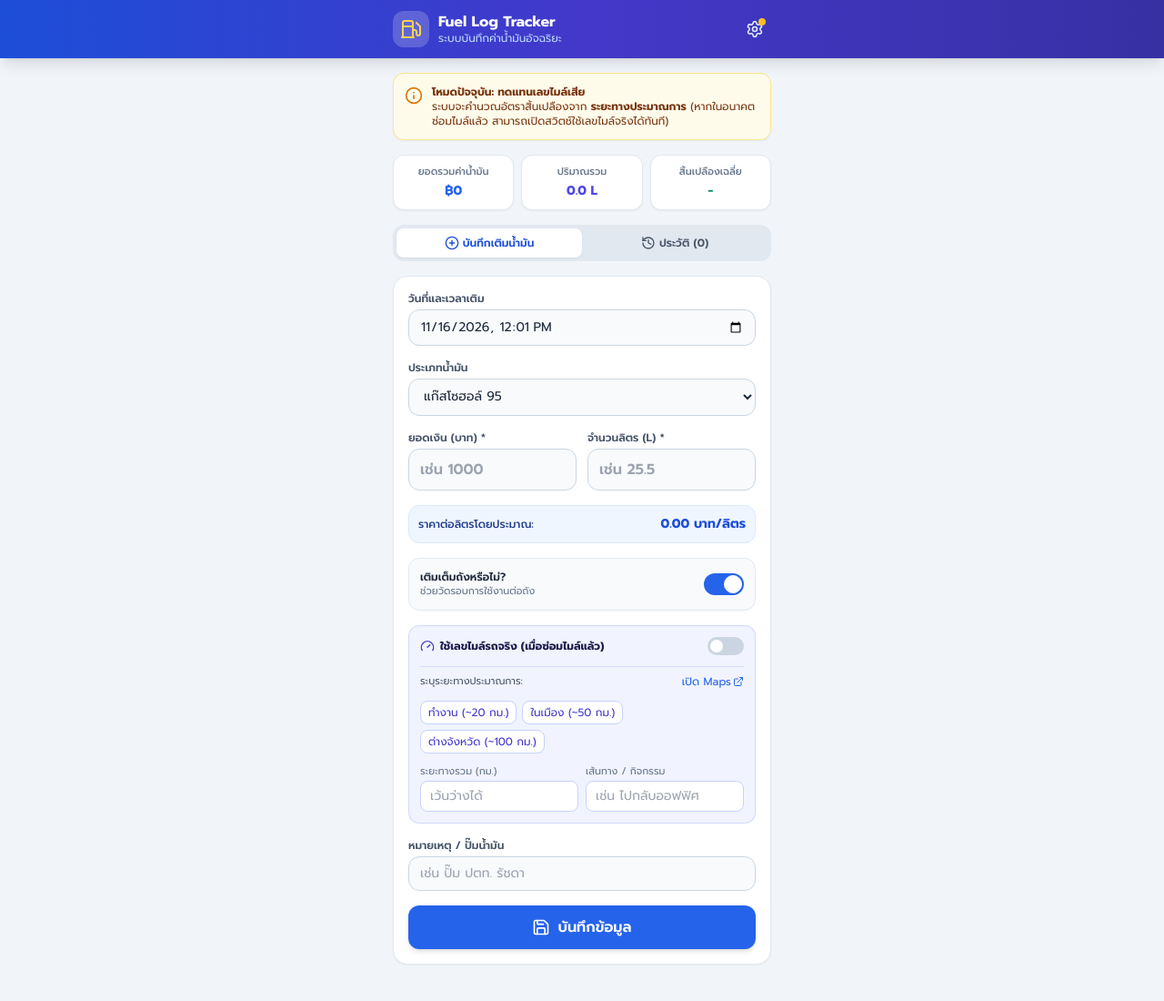
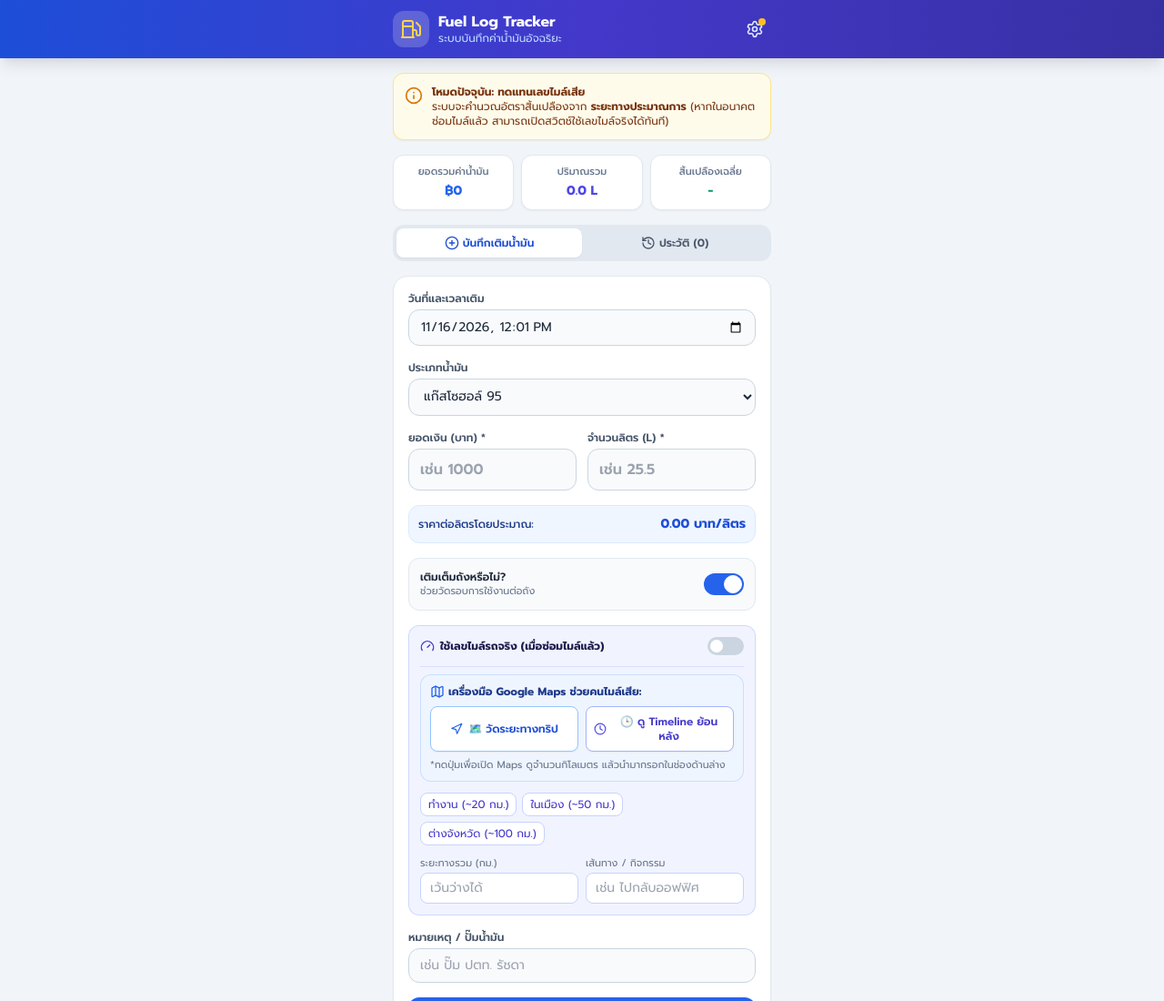
Before and after one commit to sopoltawit52-commits/fuel-tracker, a plain HTML site: page index.html in a window 1280 px wide. Shown: the top 1100 px of the page at 91% size. Drawn offline with nearby package versions, Linux system fonts and the light colour scheme.

Commit message:
Add visible Google Maps action buttons for route measurement and timeline

```diff
--- a/index.html
+++ b/index.html
@@ -174,12 +174,27 @@
 
           <!-- SECTION B: กรณีไมล์ยังเสีย (Estimated Mode - ค่าเริ่มต้น) -->
           <div id="estimatedSection" class="space-y-3 pt-2 border-t border-indigo-200/60">
-            <div class="flex items-center justify-between">
-              <span class="text-[11px] text-slate-600">ระบุระยะทางประมาณการ:</span>
-              <a href="https://maps.google.com" target="_blank" class="text-xs text-blue-600 hover:underline flex items-center space-x-0.5">
-                <span>เปิด Maps</span>
-                <i data-lucide="external-link" class="w-3 h-3"></i>
-              </a>
+            <!-- เครื่องมือ Google Maps ช่วยวัดระยะทาง -->
+            <div class="bg-blue-50/80 border border-blue-200/80 rounded-xl p-2.5 space-y-2">
+              <div class="flex items-center justify-between text-xs font-bold text-blue-900">
+                <span class="flex items-center space-x-1">
+                  <i data-lucide="map" class="w-4 h-4 text-blue-600"></i>
+                  <span>เครื่องมือ Google Maps ช่วยคนไมล์เสีย:</span>
+                </span>
+              </div>
+              <div class="grid grid-cols-2 gap-2 text-xs">
+                <a href="https://www.google.com/maps/dir/" target="_blank" class="flex items-center justify-center space-x-1.5 py-2 px-2 bg-white hover:bg-blue-100 border border-blue-300 rounded-lg text-blue-700 font-semibold transition shadow-sm text-center">
+                  <i data-lucide="navigation" class="w-3.5 h-3.5 text-blue-600 flex-shrink-0"></i>
+                  <span>🗺️ วัดระยะทางทริป</span>
+                </a>
+                <a href="https://www.google.com/maps/timeline" target="_blank" class="flex items-center justify-center space-x-1.5 py-2 px-2 bg-white hover:bg-indigo-100 border border-indigo-300 rounded-lg text-indigo-700 font-semibold transition shadow-sm text-center">
+                  <i data-lucide="clock" class="w-3.5 h-3.5 text-indigo-600 flex-shrink-0"></i>
+                  <span>🕒 ดู Timeline ย้อนหลัง</span>
+                </a>
+              </div>
+              <p class="text-[11px] text-slate-500 leading-tight">
+                *กดปุ่มเพื่อเปิด Maps ดูจำนวนกิโลเมตร แล้วนำมากรอกในช่องด้านล่าง
+              </p>
             </div>
 
             <!-- Quick Presets -->
```
